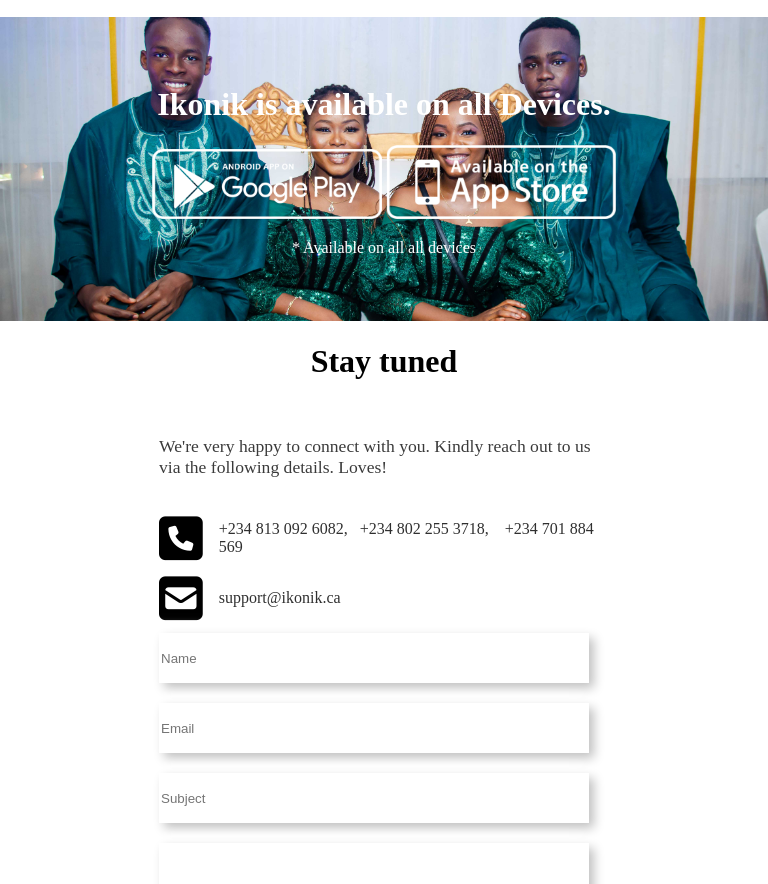
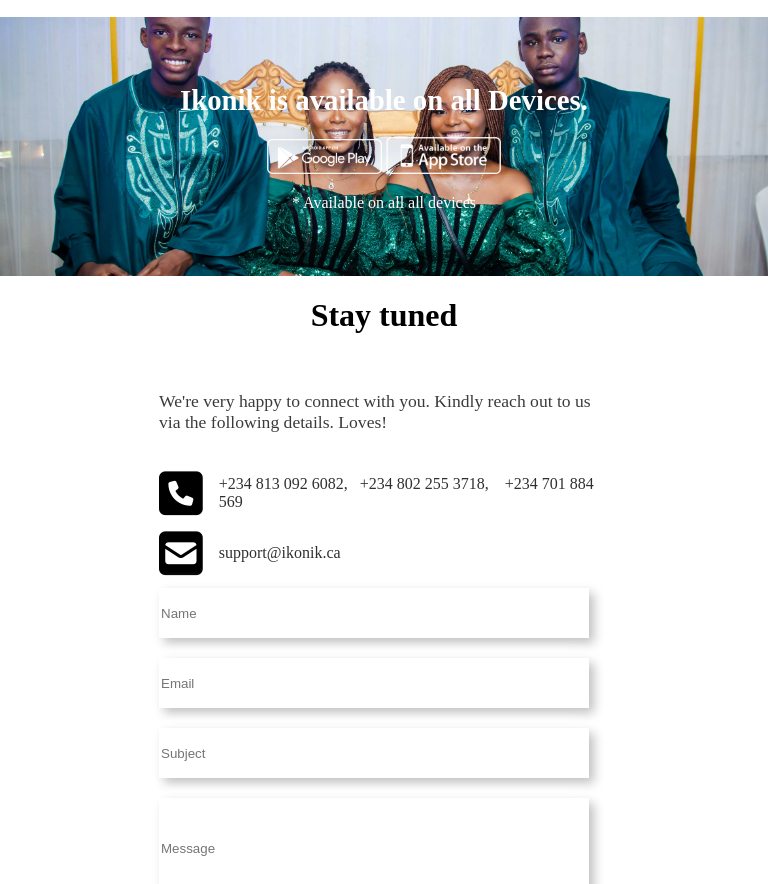
Before and after one commit to Olujire/Ikonik-main, a plain HTML site: page index.html in a window 768 px wide. Shown: the part 2733-3617 px from the top of the page. Drawn offline with Linux system fonts and the light colour scheme.

Commit message:
Working on Ikonik

```diff
--- a/ikonik.css
+++ b/ikonik.css
@@ -397,12 +397,21 @@ ul{
 .store-white{
     width: 15%;
 }
-@media screen and (max-width: 1050px) and (min-width: 500px) {
+@media screen and (max-width: 700px) and (min-width: 500px) {
     .ikonik-available{
         font-size: 2em;
     }
     .store-white{
-        width: 30%;
+        width: 25%;
+    }
+
+}
+@media screen and (max-width: 1050px) and (min-width: 700px) {
+    .store-white{
+        width: 15%;
+    }
+    .ikonik-available{
+        font-size: 1.8em;
     }
 
 }
```
